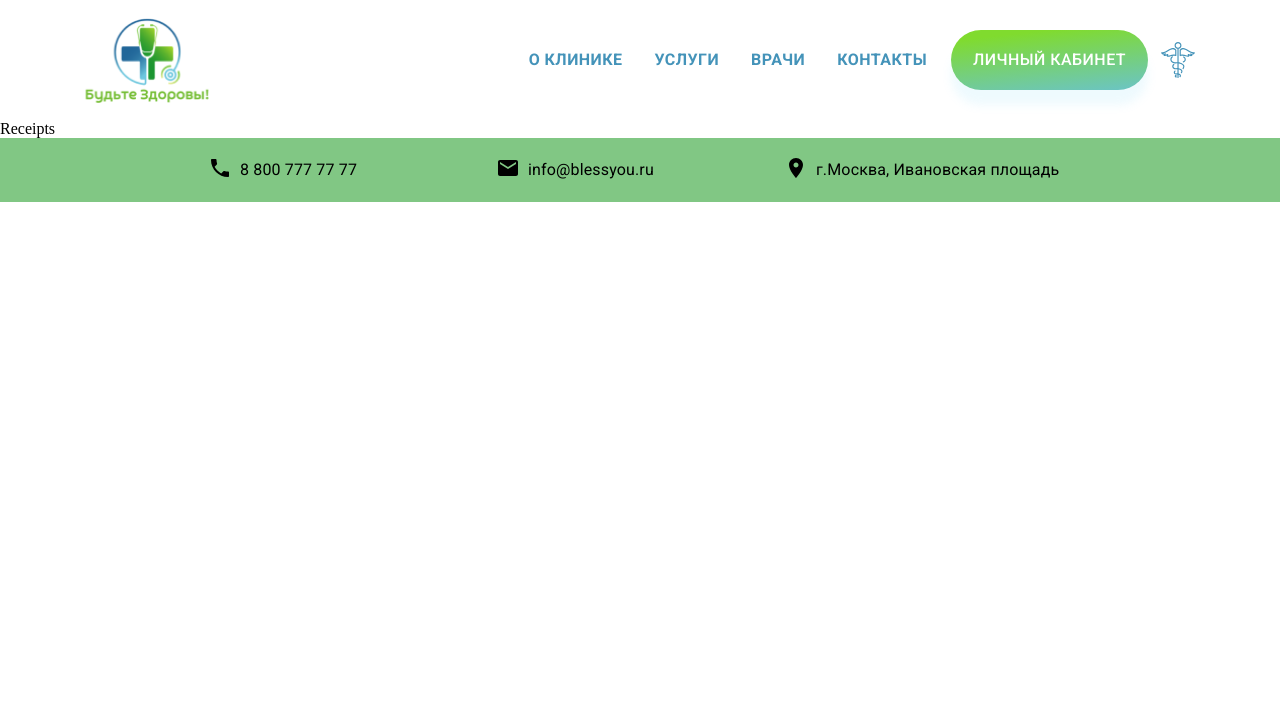
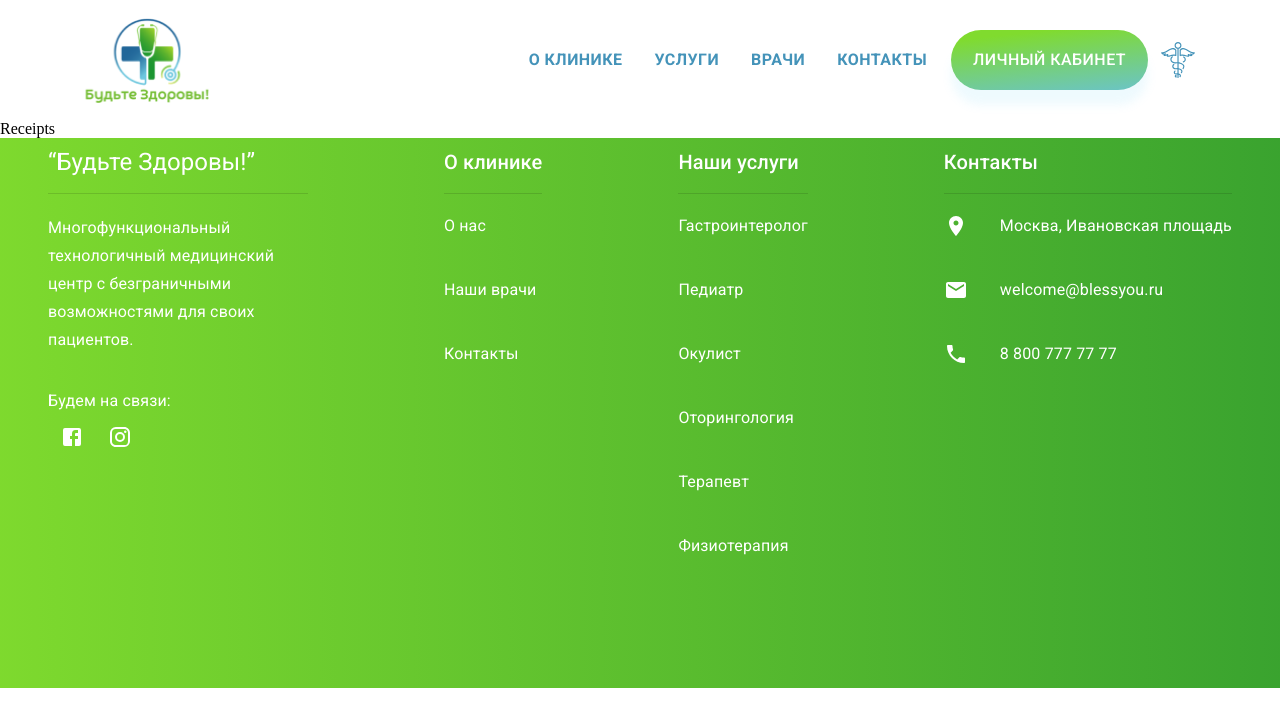
Before and after one commit to tex3700/blessyou-project, a React (Create React App) app in the folder front/: page /contacts in a window 1280 px wide. Shown: the top 726 px of the page. Built offline with nearby package versions, Linux system fonts and the light colour scheme.

Commit message:
finish footer

```diff
--- a/front/src/component/footer/Footer.jsx
+++ b/front/src/component/footer/Footer.jsx
@@ -1,10 +1,42 @@
 import React from "react";
 import LocationOnIcon from "@mui/icons-material/LocationOn";
 import useStyles from "./styles";
-import { Container, Grid, Toolbar, Typography } from "@material-ui/core";
+import {
+  Button,
+  Container,
+  Divider,
+  Grid,
+  IconButton,
+  List,
+  ListItem,
+  ListItemIcon,
+  ListItemText,
+  Toolbar,
+  Typography,
+} from "@material-ui/core";
+import { Link } from "react-router-dom";
 import MailIcon from "@mui/icons-material/Mail";
 import PhoneIcon from "@mui/icons-material/Phone";
+import ListItemLink from "./ListItemLink";
+import FacebookIcon from "@mui/icons-material/Facebook";
+import InstagramIcon from "@mui/icons-material/Instagram";
+import { ThemeContext } from "@emotion/react";
+
 // //////////
+
+const aboutClinicList = [
+  { name: "О нас", path: "/about" },
+  { name: "Наши врачи", path: "/doctors" },
+  { name: "Контакты", path: "/contacts" },
+];
+const ourServicesList = [
+  { name: "Гастроинтеролог", path: "/about" },
+  { name: "Педиатр", path: "/doctors" },
+  { name: "Окулист", path: "/contacts" },
+  { name: "Оторингология", path: "/contacts" },
+  { name: "Терапевт", path: "/contacts" },
+  { name: "Физиотерапия", path: "/contacts" },
+];
 
 const Footer = () => {
   const classes = useStyles();
@@ -13,75 +45,109 @@ const Footer = () => {
     <footer className={classes.footer}>
       <Container fixed>
         <Toolbar>
-          <Grid container justifyContent="center">
-            <Grid
-              item
-              container
-              direction="row"
-              alignItems="center"
-              spacing={1}
-              xs={3}
-            >
-              <Grid item>
-                <PhoneIcon />
-              </Grid>
-              <Grid item>
-                <Typography>8 800 777 77 77</Typography>
-              </Grid>
+          <Grid container wrap="wrap" className={classes.footerGridContainer}>
+            <Grid item container className={classes.root}>
+              <List>
+                <Typography
+                  variant="h5"
+                  className={classes.footerTypografyMarginBottom}
+                >
+                  “Будьте Здоровы!”
+                </Typography>
+                <Divider />
+
+                <Typography
+                  variant="subtitle1"
+                  className={classes.footerParagrafContent}
+                >
+                  Многофункциональный технологичный медицинский центр с
+                  безграничными возможностями для своих пациентов.
+                </Typography>
+
+                <Typography>Будем на связи:</Typography>
+                <IconButton target="blank" href="https://www.facebook.com">
+                  <FacebookIcon className={classes.colorPrimary} />
+                </IconButton>
+                <IconButton target="blank" href="https://www.instagram.com/">
+                  <InstagramIcon className={classes.colorPrimary} />
+                </IconButton>
+              </List>
             </Grid>
 
-            <Grid
-              item
-              container
-              direction="row"
-              alignItems="center"
-              spacing={1}
-              xs={3}
-            >
-              <Grid item>
-                <MailIcon />
-              </Grid>
-              <Grid item>
-                <Typography>info@blessyou.ru</Typography>
-              </Grid>
+            <Grid item className={classes.root}>
+              <List>
+                <Typography
+                  variant="h6"
+                  className={classes.footerTypografyMarginBottom}
+                >
+                  О клинике
+                </Typography>
+                <Divider />
+                {aboutClinicList.map((link) => (
+                  <ListItem key={link.name} disableGutters>
+                    <ListItemLink
+                      to={link.path}
+                      primary={link.name}
+                      icon={link.icon}
+                    />
+                  </ListItem>
+                ))}
+              </List>
             </Grid>
 
-            <Grid
-              item
-              container
-              direction="row"
-              alignItems="center"
-              spacing={1}
-              xs={3}
-            >
-              <Grid item>
-                <LocationOnIcon />
-              </Grid>
-              <Grid item>
-                <Typography>г.Москва, Ивановская площадь</Typography>
-              </Grid>
+            <Grid item>
+              <List>
+                <Typography
+                  variant="h6"
+                  className={classes.footerTypografyMarginBottom}
+                >
+                  Наши услуги
+                </Typography>
+                <Divider />
+                {ourServicesList.map((link) => (
+                  <ListItem key={link.name} disableGutters>
+                    <ListItemLink
+                      to={link.path}
+                      primary={link.name}
+                      icon={link.icon}
+                    />
+                  </ListItem>
+                ))}
+              </List>
             </Grid>
 
-            <Grid
-              item
-              container
-              direction="row"
-              justifyContent="flex-end"
-              alignItems="center"
-              xs={6}
-            >
-              {/* <Grid item>
-              <Box>
-                <Button variant="contained" color="error">
-                  Log In
-                </Button>
-              </Box>
-            </Grid> */}
+            <Grid item>
+              <List>
+                <Typography
+                  variant="h6"
+                  className={classes.footerTypografyMarginBottom}
+                >
+                  Контакты
+                </Typography>
+                <Divider />
+                <ListItem disableGutters>
+                  <ListItemLink
+                    to="/about"
+                    primary="Москва, Ивановская площадь"
+                    icon={<LocationOnIcon className={classes.colorPrimary} />}
+                  />
+                </ListItem>
+                <ListItem disableGutters>
+                  <ListItemLink
+                    to="/about"
+                    primary="welcome@blessyou.ru"
+                    icon={<MailIcon className={classes.colorPrimary} />}
+                  />
+                </ListItem>
+                <ListItem disableGutters>
+                  <ListItemLink
+                    to="/about"
+                    primary="8 800 777 77 77"
+                    icon={<PhoneIcon className={classes.colorPrimary} />}
+                  />
+                </ListItem>
+              </List>
             </Grid>
-
-            {/* <Box>
-          <Button variant="contained">Log In</Button>
-        </Box> */}
           </Grid>
         </Toolbar>
       </Container>
--- /dev/null
+++ b/front/src/component/footer/ListItemLink.jsx
@@ -0,0 +1,37 @@
+import React from "react";
+import PropTypes from "prop-types";
+import { Link as RouterLink } from "react-router-dom";
+
+import useStyles from "./styles";
+import { ListItem, ListItemIcon, ListItemText } from "@material-ui/core";
+///////
+
+function ListItemLink(props) {
+  const classes = useStyles();
+  const { icon, primary, to } = props;
+
+  const renderLink = React.useMemo(
+    () =>
+      React.forwardRef((itemProps, ref) => (
+        <RouterLink to={to} ref={ref} {...itemProps} />
+      )),
+    [to]
+  );
+
+  return (
+    <li>
+      <ListItem button component={renderLink} disableGutters>
+        {icon ? <ListItemIcon>{icon}</ListItemIcon> : null}
+        <ListItemText primary={primary} />
+      </ListItem>
+    </li>
+  );
+}
+
+ListItemLink.propTypes = {
+  icon: PropTypes.element,
+  primary: PropTypes.string.isRequired,
+  to: PropTypes.string.isRequired,
+};
+
+export default ListItemLink;
--- a/front/src/component/footer/styles.js
+++ b/front/src/component/footer/styles.js
@@ -5,16 +5,35 @@ const useStyles = makeStyles((theme) => ({
     bottom: 0,
     left: "auto",
     right: 0,
-    // position: "fixed",
     width: "100%",
-    backgroundColor: "#81c784",
+    minHeight: "550px",
+    background: "linear-gradient(270deg, #37A12F -4.12%, #80DB2E 102.94%)",
+    color: "#FFFFFF",
+    boxSizing: "border-box",
   },
 
+  footerGridContainer: {
+    justifyContent: "space-between",
+  },
+
+  footerParagrafContent: {
+    paddingTop: "20px",
+    marginBottom: "35px",
+  },
+
+  footerTypografyMarginBottom: {
+    marginBottom: "15px",
+  },
+
+  //////классы для переопределения некоторых свойств элементов MUI,
   root: {
-    flexFlow: 1,
-    padding: theme.spacing(1),
-    // marginTop: "auto",
+    maxWidth: "260px",
   },
+
+  colorPrimary: {
+    color: theme.palette.common.white,
+  },
+  //
 }));
 
 export default useStyles;
--- a/front/src/component/header/header.jsx
+++ b/front/src/component/header/header.jsx
@@ -6,7 +6,7 @@ import useStyles from "./styles";
 const Header = () => {
   const classes = useStyles();
   return (
-    <AppBar className={classes.appbar} color="white">
+    <AppBar className={classes.appbar} color="inherit">
       <Container fixed>
         <HeaderContent />
       </Container>
--- a/front/src/component/header/styles.js
+++ b/front/src/component/header/styles.js
@@ -9,6 +9,7 @@ const useStyles = makeStyles((theme) => ({
     height: "120px",
     justifyContent: "center",
     boxShadow: "none",
+    color: "white",
   },
 
   headerLogo: {
```
